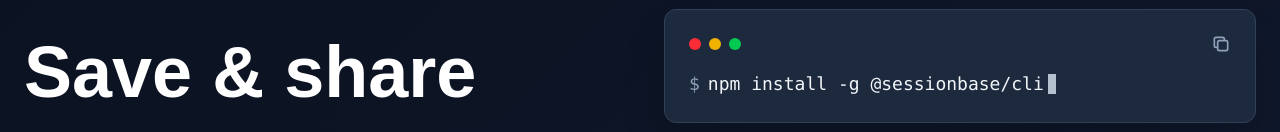
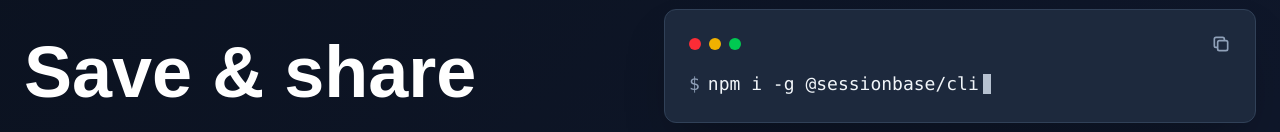
Before and after one commit to owenmccadden/sessionbase-frontend, a Next.js app: page / in a window 1280 px wide. Shown: the part 140-272 px from the top of the page. Built offline with nearby package versions, Linux system fonts and the light colour scheme; no server answers.

Commit message:
Switch to npm i

```diff
--- a/src/components/Hero.js
+++ b/src/components/Hero.js
@@ -82,7 +82,7 @@ export default function Hero({ onShowAuth }) {
               </div>
               <div className="text-slate-800 text-lg flex items-center dark:text-slate-100" style={{fontFamily: 'SF Mono, Monaco, Inconsolata, "Roboto Mono", Consolas, "Courier New", monospace'}}>
                 <span className="text-slate-500 mr-2 dark:text-slate-400">$</span>
-                <span>npm install -g @sessionbase/cli</span>
+                <span>npm i -g @sessionbase/cli</span>
                 <span className="w-2 h-5 bg-slate-400 inline-block ml-1 animate-pulse dark:bg-slate-300"></span>
               </div>
             </div>
```
